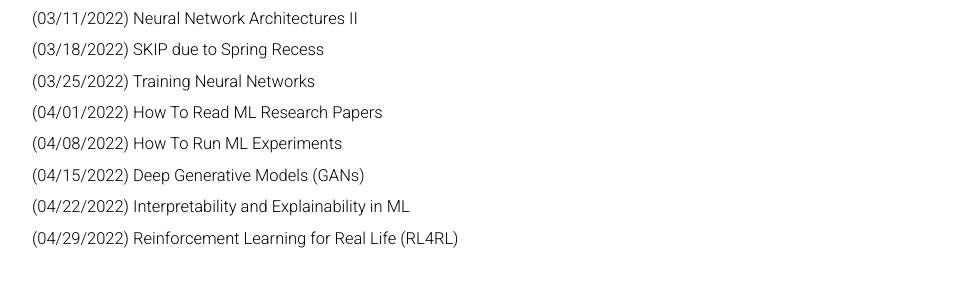
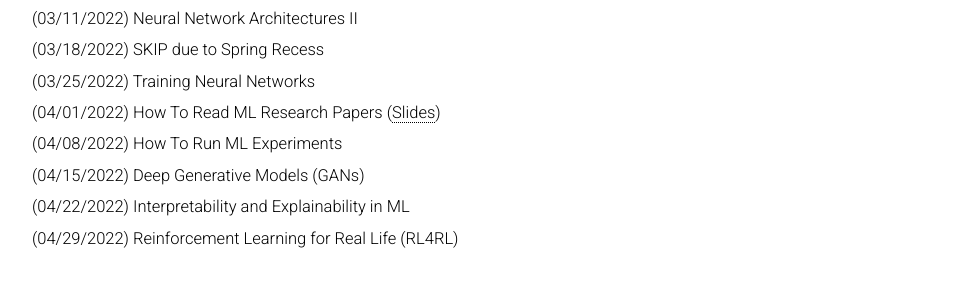
Before and after one commit to harvard-ml-courses/cs181-web, a Jekyll site: the page built from beyondcs181.html, in a window 1280 px wide. Shown: the part 423-718 px from the top of the page, without its empty margins (158-1121 px from the left). Built offline with Jekyll 4.4.1, drawn with Linux system fonts in a browser that asks for light colours.

Commit message:
added beyond cs 181 L8 slides

```diff
--- a/_data/all.yaml
+++ b/_data/all.yaml
@@ -484,7 +484,7 @@ beyondcs181:
   - name: "(03/11/2022) Neural Network Architectures II"
   - name: "(03/18/2022) SKIP due to Spring Recess"
   - name: "(03/25/2022) Training Neural Networks"
-  - name: "(04/01/2022) How To Read ML Research Papers"
+  - name: "(04/01/2022) How To Read ML Research Papers (<a href='/cs181-web/files/beyond_cs_181_L8.pdf'>Slides</a>)"
   - name: "(04/08/2022) How To Run ML Experiments"
   - name: "(04/15/2022) Deep Generative Models (GANs)"
   - name: "(04/22/2022) Interpretability and Explainability in ML"
```
Also changed, not shown: 1 other file.
